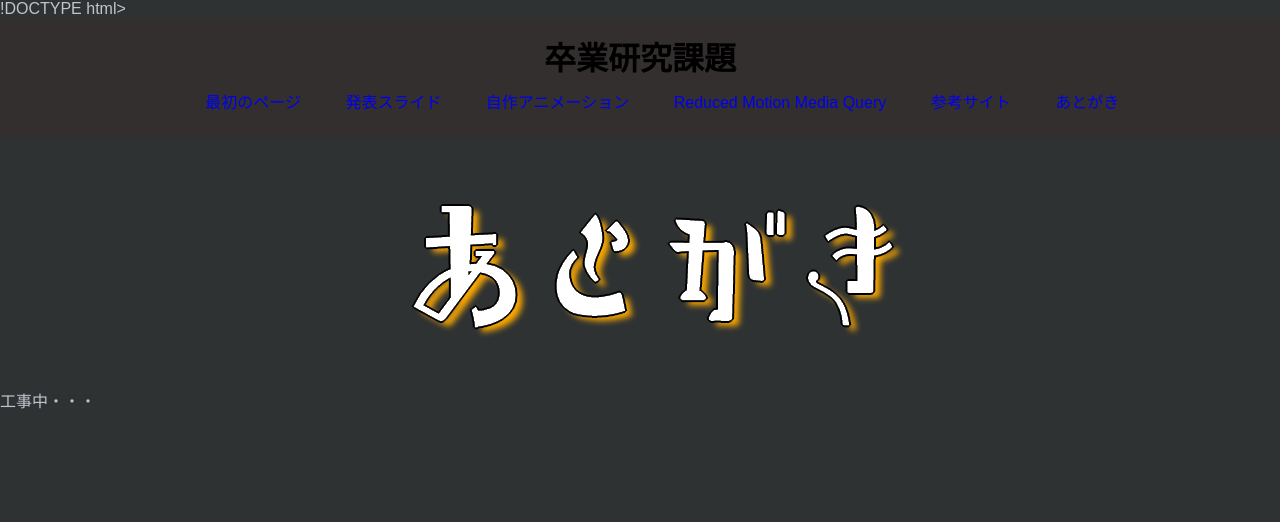
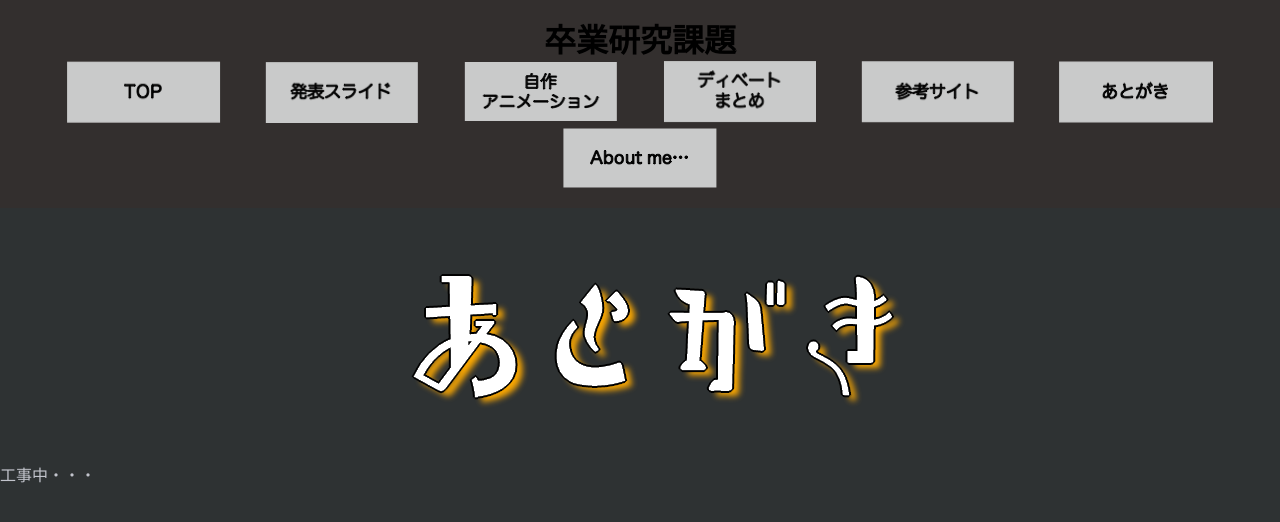
Before and after one commit to UCHIUMI-NOBUKO/SnowWhite, a plain HTML site: page atogaki.html in a window 1280 px wide. Drawn offline with Linux system fonts and the light colour scheme.

Commit message:
Add files via upload

```diff
--- a/atogaki.html
+++ b/atogaki.html
@@ -1,4 +1,4 @@
-!DOCTYPE html>
+<!DOCTYPE html>
 <html>
 	<head>
 		<meta charset="utf-8">
@@ -40,19 +40,17 @@ body {
 	</head>
 	<body>
 <header>
-  <h1 class="headline">
+    <h1 class="headline">
   卒業研究課題
   </h1>
-  <ul class="nav-list">
-    <li class="nav-list-item">
-    </li>
-				<a href ="index.html"><li class="nav-list-item">最初のページ</li></a>
-				<a href ="slide.html"><li class="nav-list-item">発表スライド</li></a>
-				<a href ="myanima.html"><li class="nav-list-item">自作アニメーション</li></a>
-				<a href ="rmmq.html"><li class="nav-list-item">Reduced Motion Media Query</li></a>
-				<a href ="sankou.html"><li class="nav-list-item">参考サイト</li></a>
-				<a href ="atogaki.html"><li class="nav-list-item">あとがき</li></a>
-  </ul>
+
+			<a href ="index.html"><li class="nav-list-item"><div class="img_wrap"><img src="images/top.png"></div></li></a>
+			<a href ="slide.html"><li class="nav-list-item"><div class="img_wrap"><img src="images/slide.png"></div></li></a>
+			<a href ="myanime.html"><li class="nav-list-item"><div class="img_wrap"><img src="images/anime.png"></div></li></a>
+			<a href ="rmmq.html"><li class="nav-list-item"><div class="img_wrap"><img src="images/debate.png"></div></li></a>
+			<a href ="sankou.html"><li class="nav-list-item"><div class="img_wrap"><img src="images/sankou.png"></div></li></a>
+			<a href ="atogaki.html"><li class="nav-list-item"><div class="img_wrap"><img src="images/atogaki.png"></div></li></a>
+			<a href ="aboutme.html"><li class="nav-list-item"><div class="img_wrap"><img src="images/aboutme.png"></div></li></a>
 	</header>
 
 		<div style="text-align: center">
```
